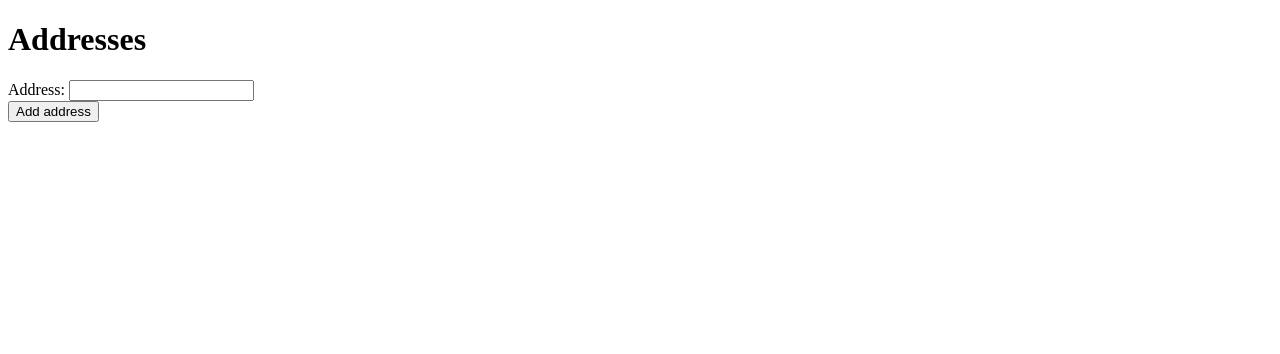
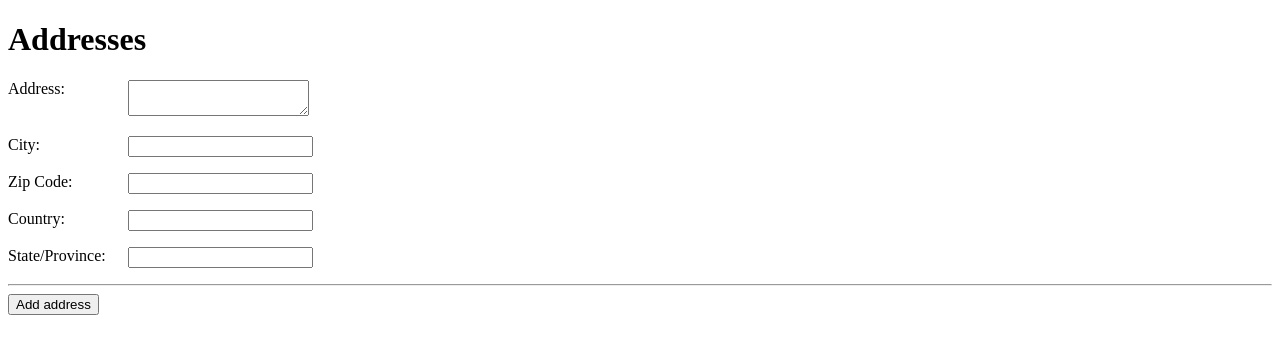
Before and after one commit to viniciusgama/angularjs-sample, a plain HTML site: page index.html in a window 1280 px wide. Drawn offline with Linux system fonts and the light colour scheme; some packages are replaced by stand-ins of ours; a script that the page names is missing.

Commit message:
Improving the form

```diff
--- a/addresses.css
+++ b/addresses.css
@@ -0,0 +1,4 @@
+.address label{
+	width: 120px;
+	float: left;
+}
--- a/index.html
+++ b/index.html
@@ -7,9 +7,28 @@
 </head>
 <body ng-controller="AddressesController">
 	<h1>Addresses</h1>
-	<div ng-repeat="address in addresses">
-		<label>Address:</label>
-		<input type="text" ng-model="address.address">
+	<div class="address" ng-repeat="address in addresses">
+		<p>
+			<label>Address:</label>
+			<textarea ng-model="address.address"></textarea>
+		</p>
+		<p>
+			<label>City:</label>
+			<input type="text" ng-model="address.city">
+		</p>
+		<p>
+			<label>Zip Code:</label>
+			<input type="text" ng-model="address.zipcode">
+		</p>
+		<p>
+			<label>Country:</label>
+			<input type="text" ng-model="address.country">
+		</p>
+		<p>
+			<label>State/Province:</label>
+			<input type="text" ng-model="address.state">
+		</p>
+		<hr>
 	</div>
 	<input type="button" value="Add address" ng-click="addNewAddress()" />
 </body>
```
